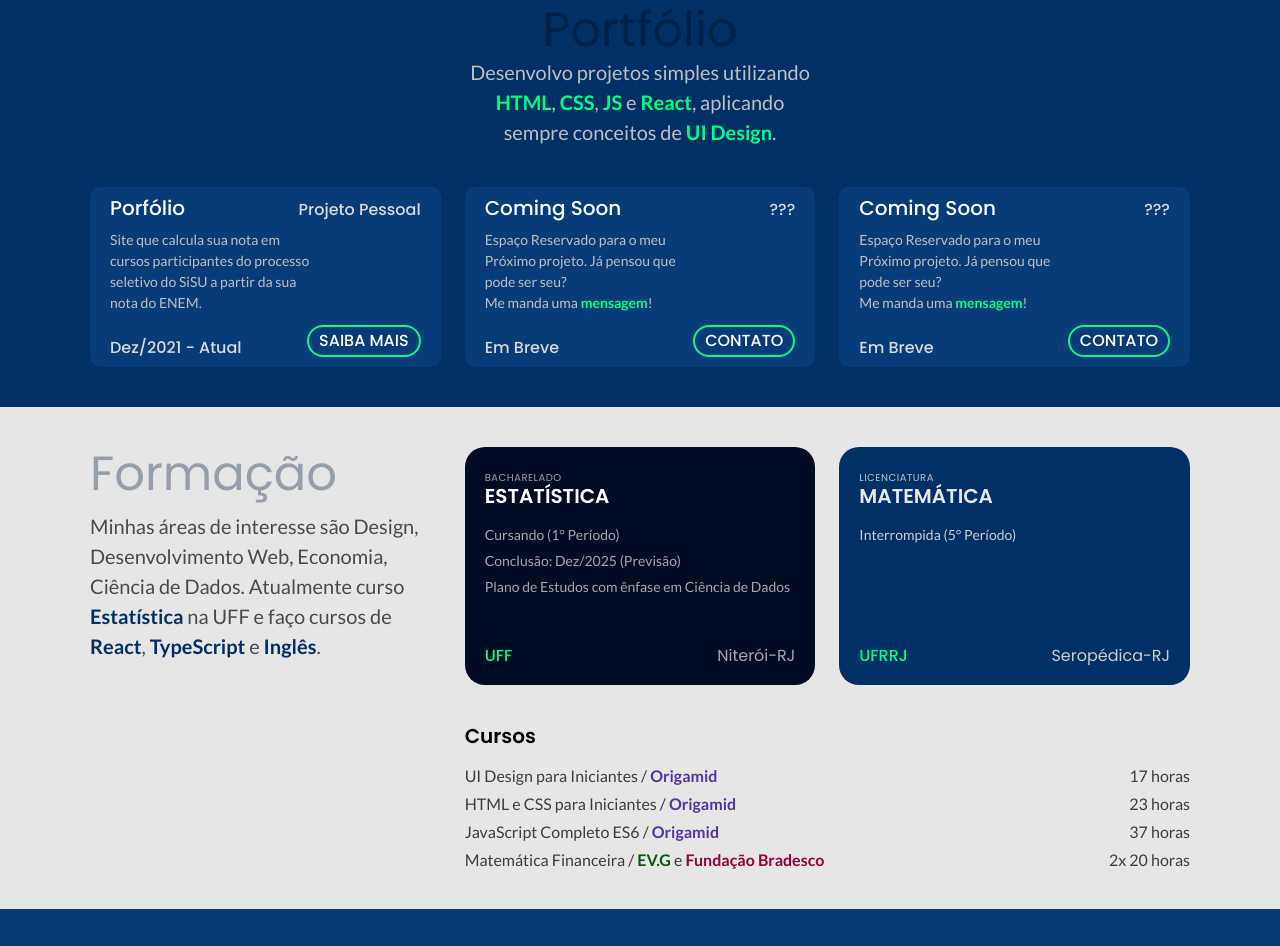
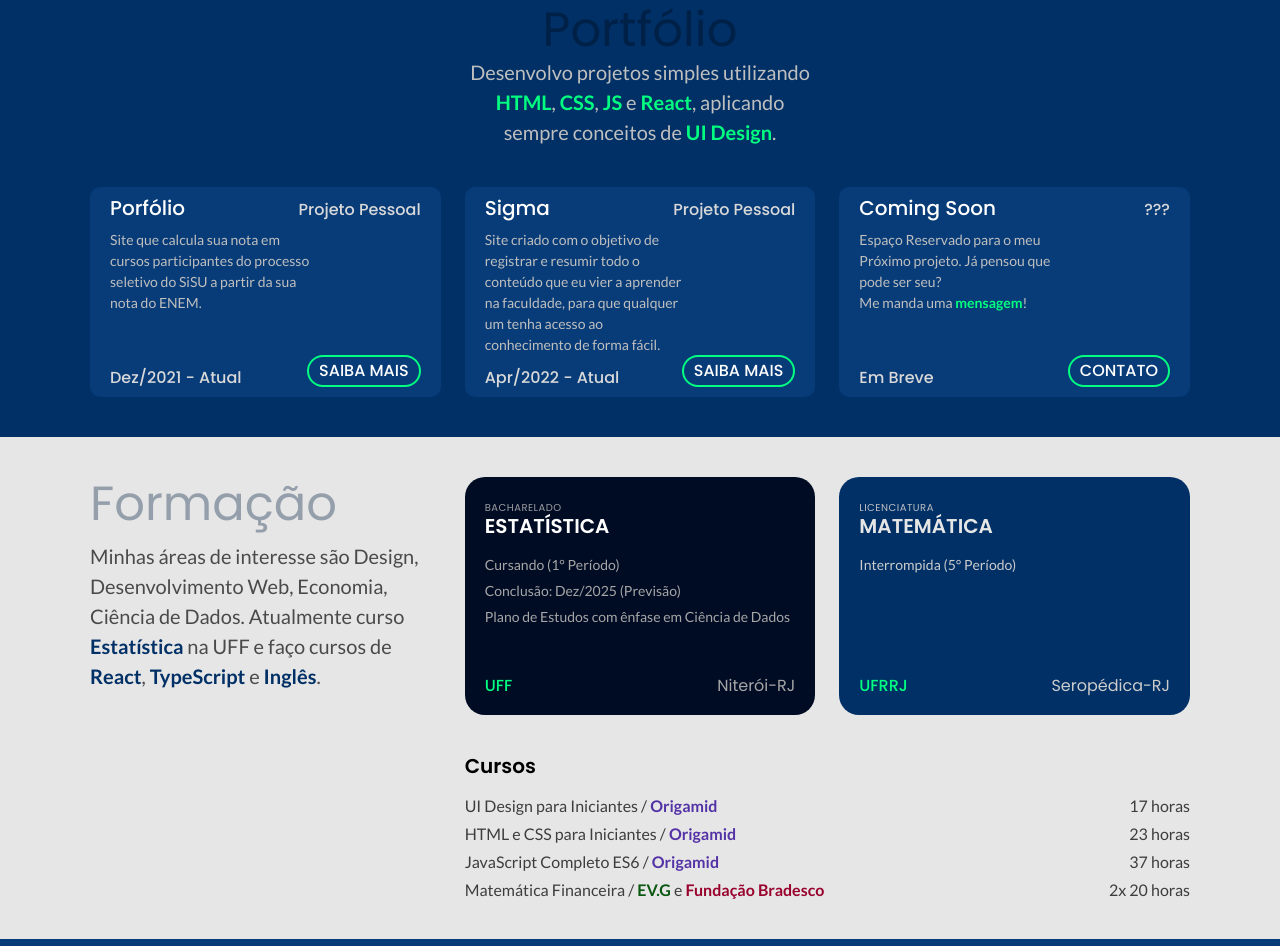
Before and after one commit to DN4Davi/Portfolio_01, a plain HTML site: page index.html in a window 1280 px wide. Shown: the part 837-1783 px from the top of the page. Drawn offline with Linux system fonts and the light colour scheme.

Commit message:
Update index.html

```diff
--- a/index.html
+++ b/index.html
@@ -43,12 +43,11 @@
                 <a href="#">Saiba Mais</a>
             </div>
             <div class="project">
-                <h3>Coming Soon</h3>
-                <span class="job">???</span>
-                <p>Espaço Reservado para o meu Próximo projeto. Já pensou que pode ser seu?</p>
-                <p>Me manda uma <strong id="call-to-action">mensagem</strong>!</p>
-                <time>Em Breve</time>
-                <a href="#contact-footer" class="internal-link">Contato</a>
+                <h3>Sigma</h3>
+                <span class="job">Projeto Pessoal</span>
+                <p>Site criado com o objetivo de registrar e resumir todo o conteúdo que eu vier a aprender na faculdade, para que qualquer um tenha acesso ao conhecimento de forma fácil.</p>
+                <time datetime="2022-04">Apr/2022 - Atual</time>
+                <a href="https://sigma-dna.github.io/sigma/" target="_blank">Saiba Mais</a>
             </div>
             <div class="project">
                 <h3>Coming Soon</h3>
```
